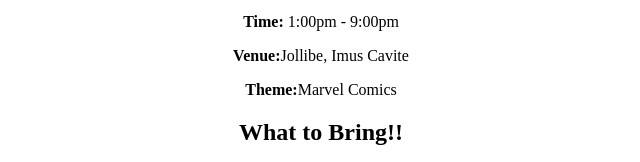
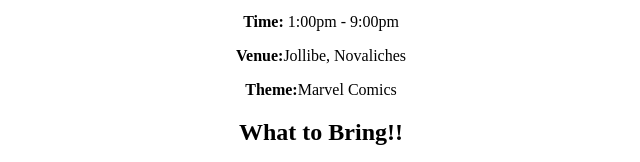
Before and after one commit to LiJin865/birthday-invitation-, a plain HTML site: page index.html in a window 1280 px wide. Shown: the part 489-651 px from the top of the page, 319-959 px from the left. Drawn offline with Linux system fonts and the light colour scheme.

Commit message:
Update index.html

```diff
--- a/index.html
+++ b/index.html
@@ -50,7 +50,7 @@
                      <h2>Event Details!!</h2>
                      <p><strong>Date:</strong> March 7, 2025</p>
                      <p><strong>Time:</strong> 1:00pm - 9:00pm</p>
-                     <p><strong>Venue:</strong>Jollibe, Imus Cavite</p>
+                     <p><strong>Venue:</strong>Jollibe, Novaliches</p>
                      <p><strong>Theme:</strong>Marvel Comics</p>
                 </section>
                 <section>
```
